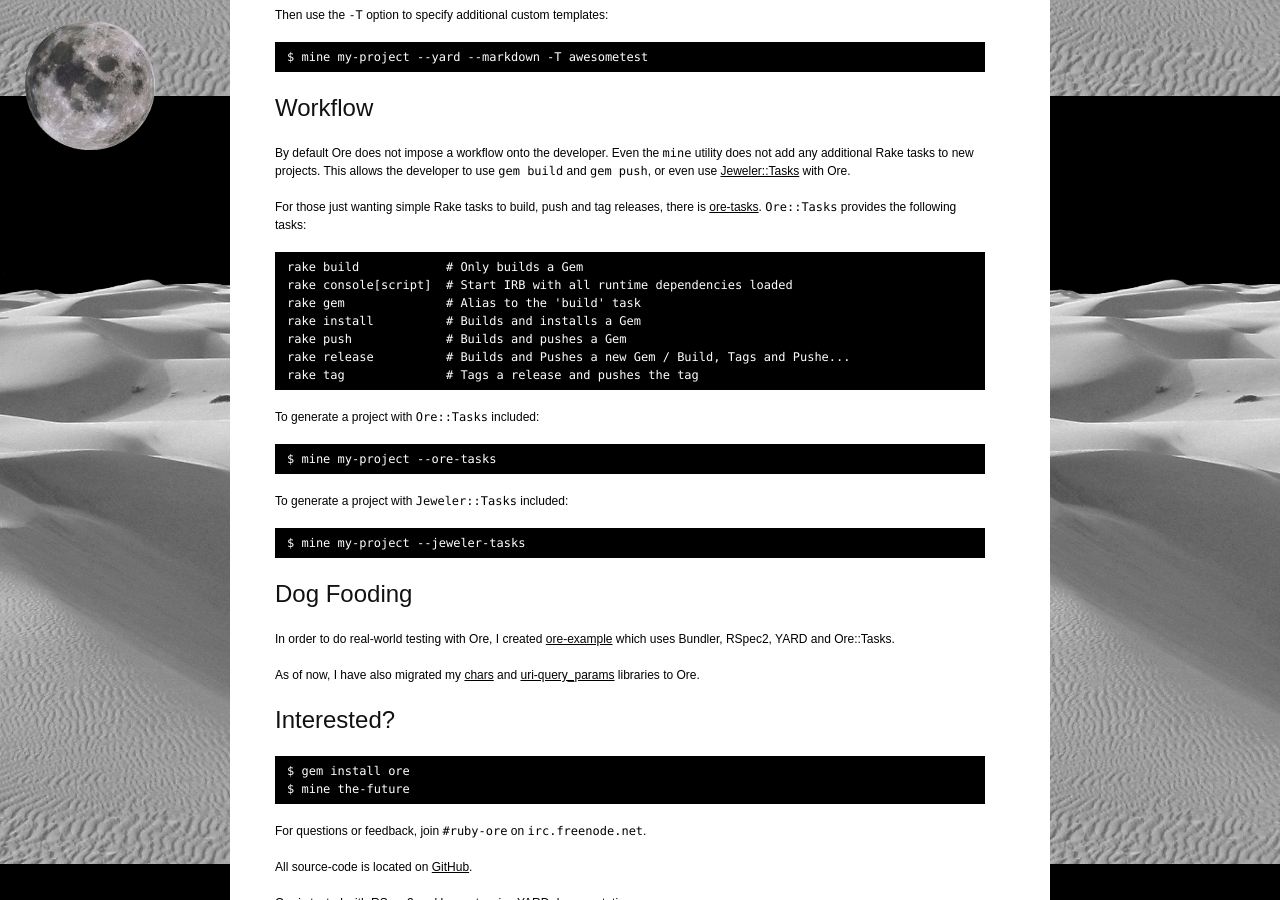
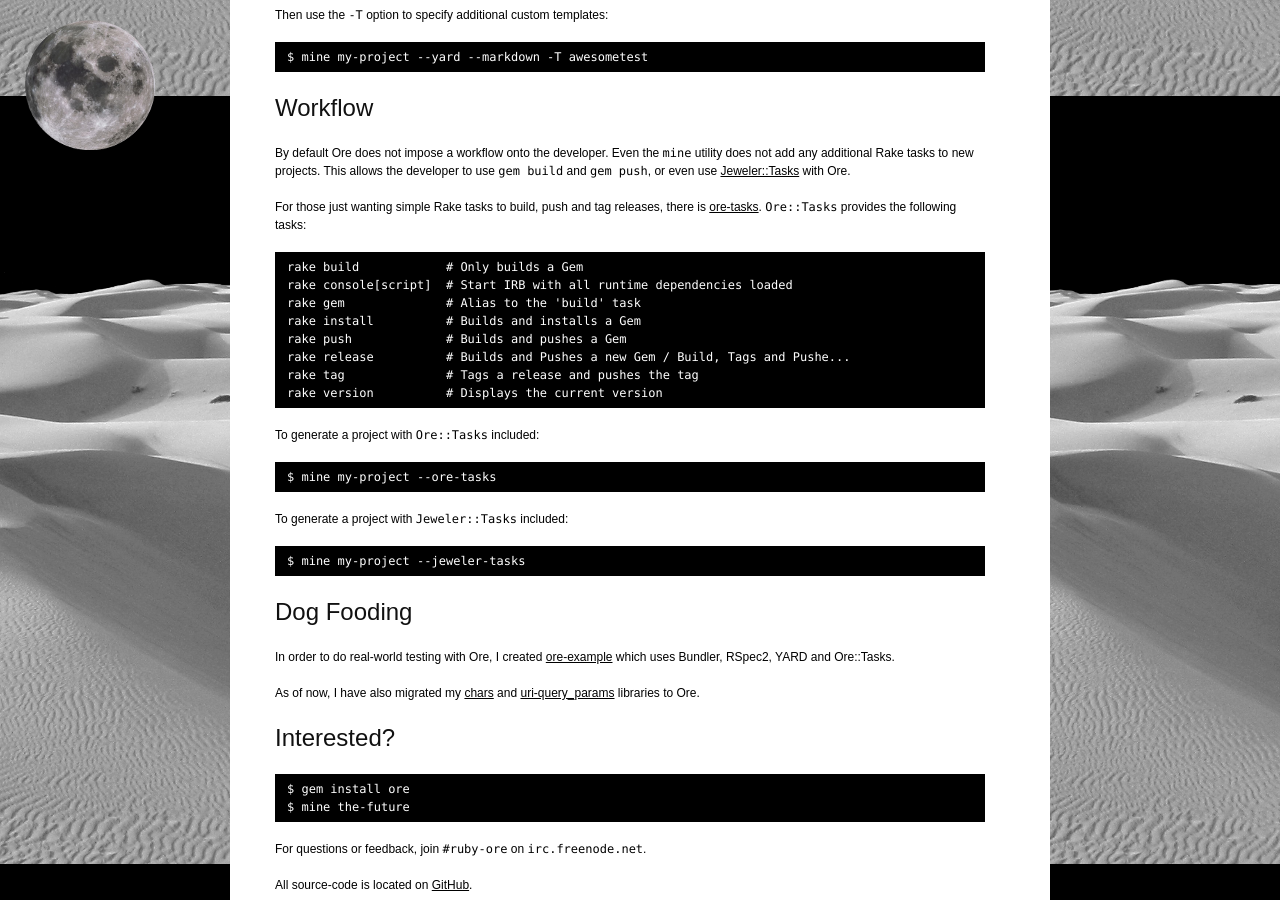
Before and after one commit to postmodern/postmodern.github.io, a Jekyll site: the page built from _posts/2010-10-25-mining-rubygems-from-ore.md, in a window 1280 px wide and 900 px high, scrolled down 3744 px. Built offline with Jekyll 4.4.1, drawn with Linux system fonts in a browser that asks for light colours; comment, search, counter and statistics services are not loaded.

Commit message:
Added `rake version` to the ore-tasks output.

```diff
--- a/_posts/2010-10-25-mining-rubygems-from-ore.md
+++ b/_posts/2010-10-25-mining-rubygems-from-ore.md
@@ -239,6 +239,7 @@ the following tasks:
     rake push             # Builds and pushes a Gem
     rake release          # Builds and Pushes a new Gem / Build, Tags and Pushe...
     rake tag              # Tags a release and pushes the tag
+    rake version          # Displays the current version
 
 To generate a project with `Ore::Tasks` included:
 
```
